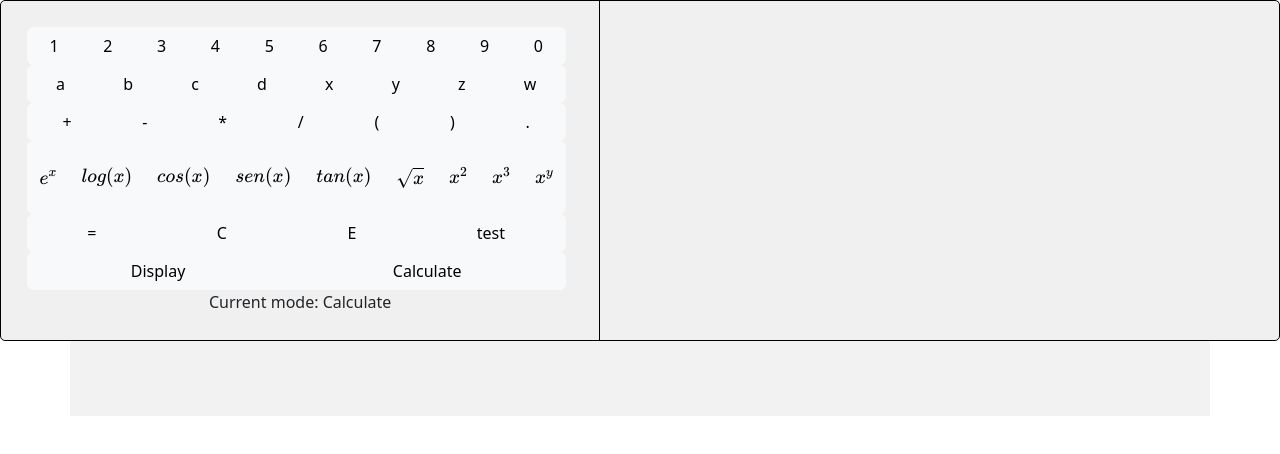
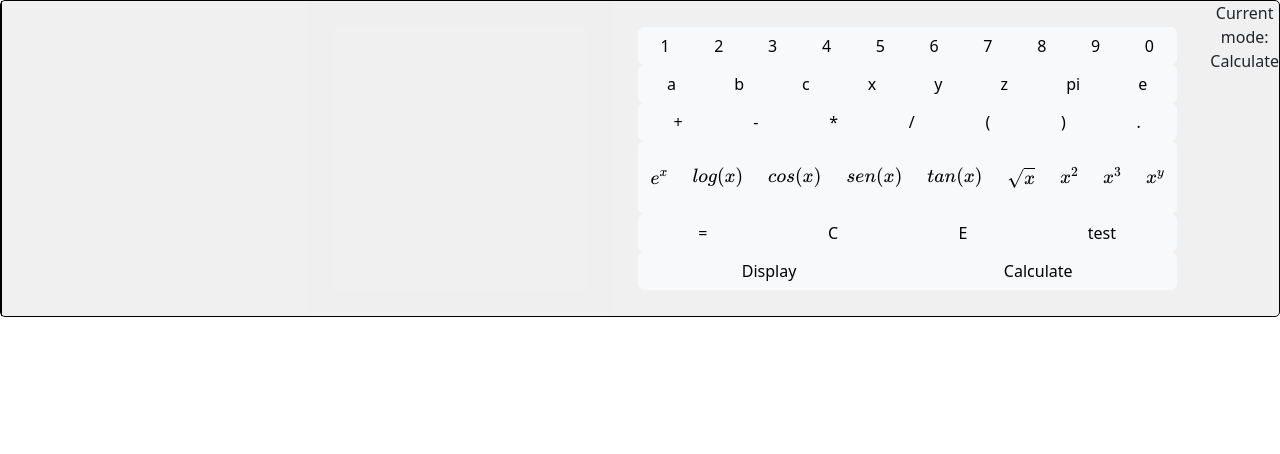
Before and after one commit to alejandrosacco/Calculadora, a plain HTML site: page index.html in a window 1280 px wide. Drawn offline with nearby package versions, Linux system fonts and the light colour scheme.

Commit message:
Update index.html

```diff
--- a/index.html
+++ b/index.html
@@ -8,7 +8,14 @@
     <title>Calculator</title>
 </head>
 <body>
+    <main>
         <div id="cont">
+            <div id="inputDiv">
+                <output type="text" id="input">
+            </div>
+            <div id="outputDiv" class="container">
+                <output type="text" id="output">
+            </div>
             <div id="keyboard">
                 <div class="btn-toolbar" role="toolbar" aria-label="Toolbar with button groups">
                     <div class="btn-group me-2" role="group" aria-label="First group" style="width: 100%">
@@ -27,11 +34,11 @@
                         <button id="a" type="button" class="btn btn-light letter">a</button>
                         <button id="b" type="button" class="btn btn-light letter">b</button>
                         <button id="c" type="button" class="btn btn-light letter">c</button>
-                    <button id="d" type="button" class="btn btn-light letter">d</button>
                         <button id="x" type="button" class="btn btn-light letter">x</button>
                         <button id="y" type="button" class="btn btn-light letter">y</button>
                         <button id="z" type="button" class="btn btn-light letter">z</button>
-                    <button id="w" type="button" class="btn btn-light letter">w</button>
+                        <button id="pi" type="button" class="btn btn-light">pi</button>
+                        <button id="e" type="button" class="btn btn-light">e</button>
                     </div>
                     <div class="btn-group me-2" role="group" aria-label="Third group" style="width: 100%">
                         <button id="suma" type="button" class="btn btn-light op">+</button>
@@ -64,16 +71,11 @@
                         <button id="calculate" type="button" class="btn btn-light">Calculate</button>
                     </div>
                 </div>
+            </div>
             <div id="currentMode">
                 Current mode: Calculate
             </div>
-        </div>
-        <div id="inputDiv">
-            <output type="text" id="input">
-        </div>
-    </div>
-    <div id="outputDiv" class="container">
-            <output type="text" id="output">
+        </main>
     </div>
     <script src="https://cdn.jsdelivr.net/npm/bootstrap@5.3.3/dist/js/bootstrap.bundle.min.js" integrity="sha384-YvpcrYf0tY3lHB60NNkmXc5s9fDVZLESaAA55NDzOxhy9GkcIdslK1eN7N6jIeHz" crossorigin="anonymous"></script>
     <script id="MathJax-script" async src="https://cdn.jsdelivr.net/npm/mathjax@3/es5/tex-mml-chtml.js"></script>
```
Lines whose indentation alone changed are shown as unchanged.
